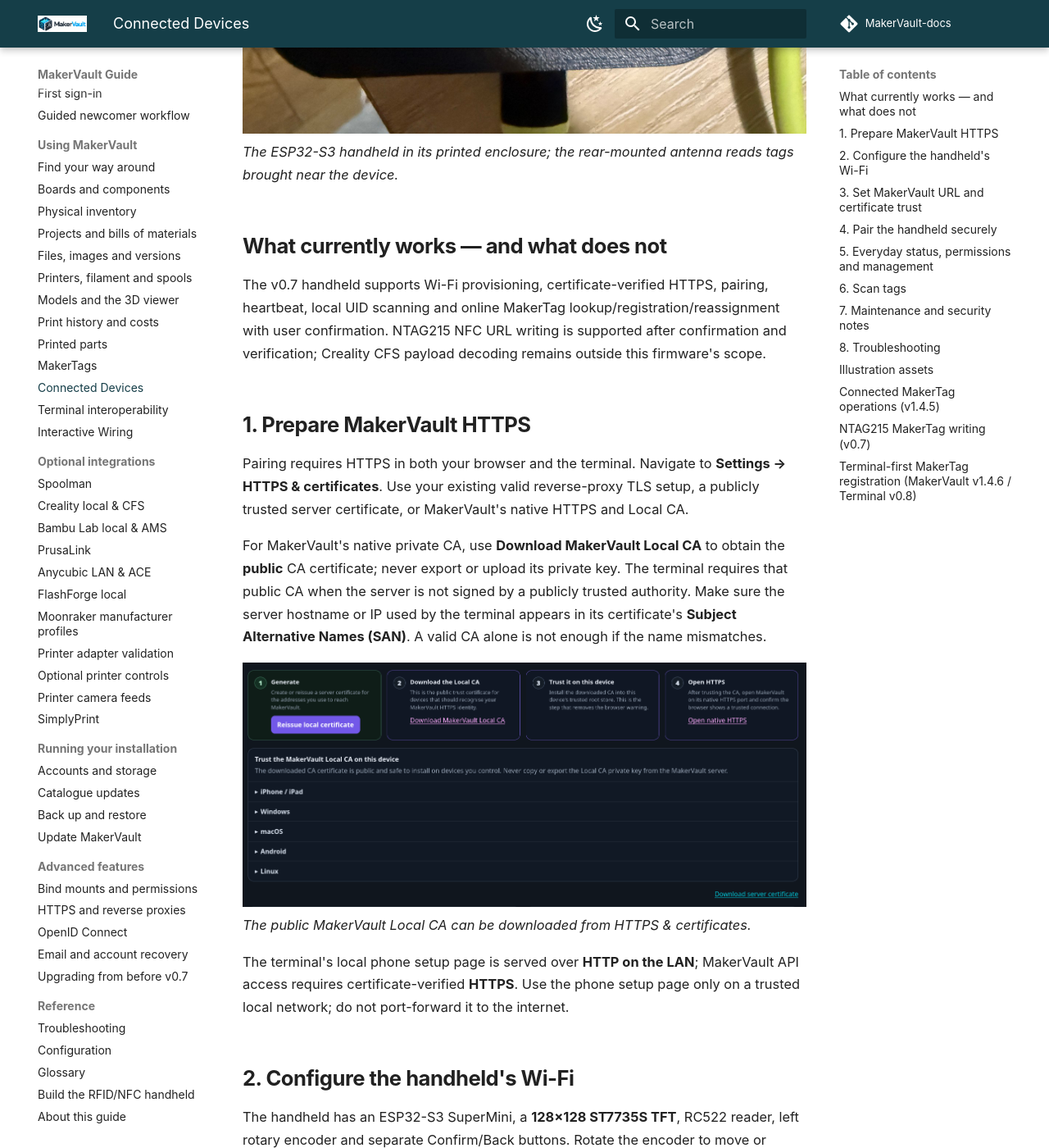
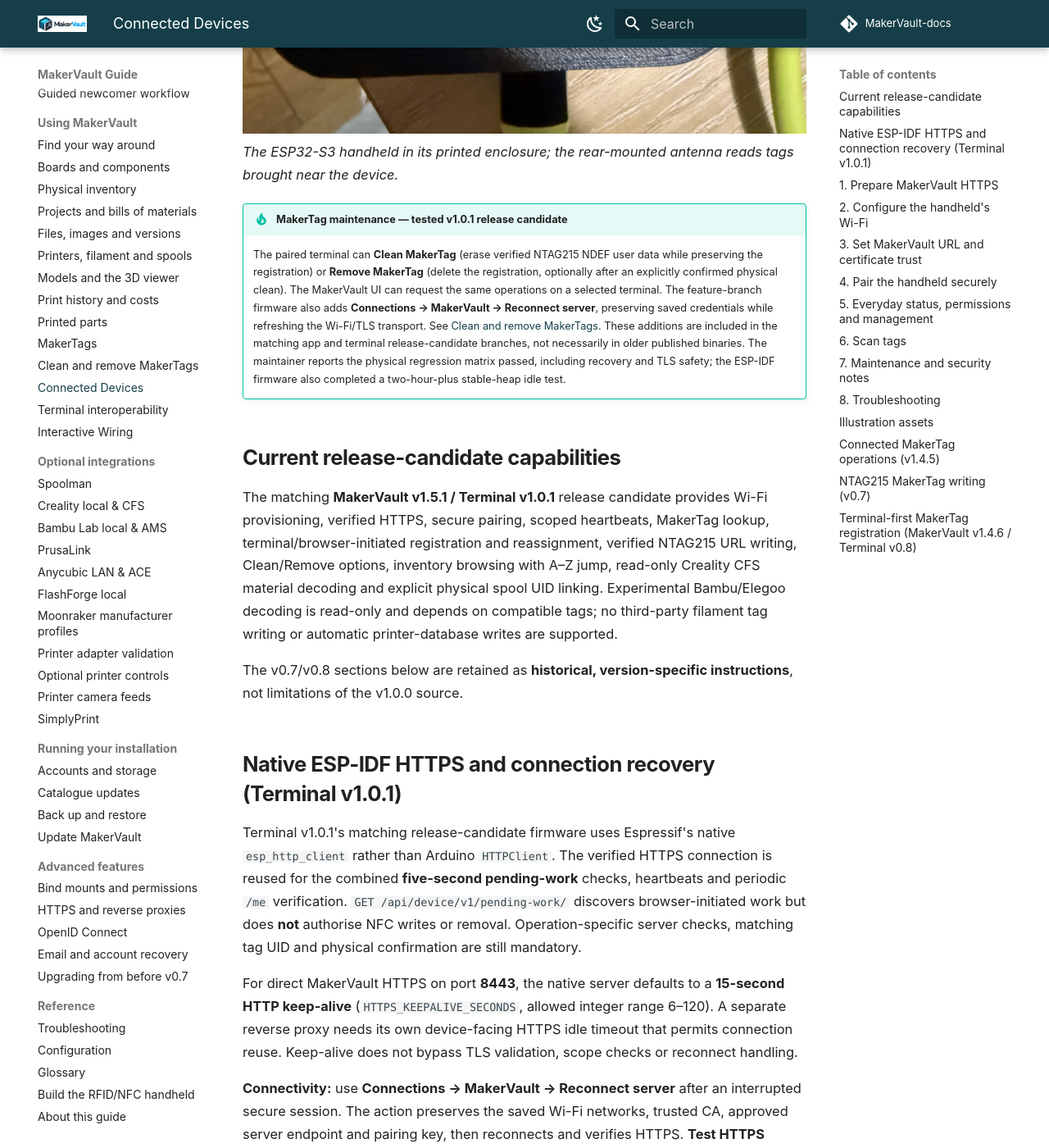
Before and after one commit to gavrd7/MakerVault-docs, an MkDocs documentation site: the page built from docs/guide/using/connected-devices.md, in a window 1280 px wide and 1400 px high, scrolled down 1494 px. Shown: the whole window at 82% size. Built offline with MkDocs 1.6.1 and Material for MkDocs 9.7.7, drawn with Linux system fonts in a browser that asks for light colours; comment, search, counter and statistics services are not loaded; some of the changed text lies outside the part shown.

Commit message:
docs: Clean and Remove MakerTags workflows and terminal reconnect guide (#38)
* docs: add full end-user guide for Clean/Remove MakerTag and terminal reconnect

* docs: link new Clean/Remove MakerTag guide and distinguish draft from releases

* docs: link new Clean/Remove MakerTag guide and distinguish draft from releases

* docs: link new Clean/Remove MakerTag guide and distinguish draft from releases

* docs: link new Clean/Remove MakerTag guide and distinguish draft from releases

* docs: clarify Wi-Fi reset, reconnect outcome and persistent TLS memory investigation

* docs: explain unified terminal request polling and required matching app API

* docs: update guide README for tested MakerTag and ESP-IDF release candidate

* docs: record tested terminal networking and MakerTag maintenance in guide

* docs: update Connected Devices for v1.0.0 native HTTPS and recovery

* docs: align MakerTags instructions with tested v1.0.0 release candidate

* docs: remove preview label for tested maintenance guide

* docs: highlight validated v1.5/Terminal v1.0 changes on guide landing page

* docs(release): align README.md with app 1.5.1 and terminal 1.0.1

* docs(release): align docs/guide/using/connected-devices.md with app 1.5.1 and terminal 1.0.1

* docs(release): align docs/guide/using/maker-tag-maintenance.md with app 1.5.1 and terminal 1.0.1

* docs(release): align docs/guide/using/maker-tags.md with app 1.5.1 and terminal 1.0.1

* docs(release): align docs/guide/index.md with app 1.5.1 and terminal 1.0.1

* docs(release): align mkdocs.yml with app 1.5.1 and terminal 1.0.1

```diff
--- a/docs/guide/using/connected-devices.md
+++ b/docs/guide/using/connected-devices.md
@@ -13,10 +13,24 @@
 ![MakerVault handheld terminal enclosure](../assets/screenshots/connected-devices/terminal-enclosure.jpg)
 *The ESP32-S3 handheld in its printed enclosure; the rear-mounted antenna reads tags brought near the device.*
 
-## What currently works — and what does not
+!!! tip "MakerTag maintenance — tested v1.0.1 release candidate"
+    The paired terminal can **Clean MakerTag** (erase verified NTAG215 NDEF user data while preserving the registration) or **Remove MakerTag** (delete the registration, optionally after an explicitly confirmed physical clean). The MakerVault UI can request the same operations on a selected terminal. The feature-branch firmware also adds **Connections → MakerVault → Reconnect server**, preserving saved credentials while refreshing the Wi-Fi/TLS transport. See [Clean and remove MakerTags](maker-tag-maintenance.md). These additions are included in the matching app and terminal release-candidate branches, not necessarily in older published binaries. The maintainer reports the physical regression matrix passed, including recovery and TLS safety; the ESP-IDF firmware also completed a two-hour-plus stable-heap idle test.
 
-The v0.7 handheld supports Wi-Fi provisioning, certificate-verified HTTPS, pairing, heartbeat, local UID scanning and online MakerTag lookup/registration/reassignment with user confirmation. NTAG215 NFC URL writing is supported after confirmation and verification; Creality CFS payload decoding remains outside this firmware's scope.
+## Current release-candidate capabilities
 
+The matching **MakerVault v1.5.1 / Terminal v1.0.1** release candidate provides Wi-Fi provisioning, verified HTTPS, secure pairing, scoped heartbeats, MakerTag lookup, terminal/browser-initiated registration and reassignment, verified NTAG215 URL writing, Clean/Remove options, inventory browsing with A–Z jump, read-only Creality CFS material decoding and explicit physical spool UID linking. Experimental Bambu/Elegoo decoding is read-only and depends on compatible tags; no third-party filament tag writing or automatic printer-database writes are supported.
+
+The v0.7/v0.8 sections below are retained as **historical, version-specific instructions**, not limitations of the v1.0.0 source.
+
+## Native ESP-IDF HTTPS and connection recovery (Terminal v1.0.1)
+
+Terminal v1.0.1's matching release-candidate firmware uses Espressif's native `esp_http_client` rather than Arduino `HTTPClient`. The verified HTTPS connection is reused for the combined **five-second pending-work** checks, heartbeats and periodic `/me` verification. `GET /api/device/v1/pending-work/` discovers browser-initiated work but does **not** authorise NFC writes or removal. Operation-specific server checks, matching tag UID and physical confirmation are still mandatory.
+
+For direct MakerVault HTTPS on port **8443**, the native server defaults to a **15-second HTTP keep-alive** (`HTTPS_KEEPALIVE_SECONDS`, allowed integer range 6–120). A separate reverse proxy needs its own device-facing HTTPS idle timeout that permits connection reuse. Keep-alive does not bypass TLS validation, scope checks or reconnect handling.
+
+**Connectivity:** use **Connections → MakerVault → Reconnect server** after an interrupted secure session. The action preserves the saved Wi-Fi networks, trusted CA, approved server endpoint and pairing key, then reconnects and verifies HTTPS. **Test HTTPS** remains diagnostic. If certificate trust fails, correct the CA, hostname or device time; never disable verification or send a stored key to another origin.
+
+**Memory validation:** earlier Arduino-client firmware lost approximately 96 bytes per completed idle request. Native ESP-IDF HTTPS and corrected temporary-buffer cleanup before FreeRTOS task deletion yielded stable idle heap in a two-hour-plus physical run, with no memory-recovery reboots. The maintainer reports the full release validation matrix passed. These are results for the tested device/network, not a universal guarantee. Compare `[HEAP IDLE]` samples taken after worker completion; individual negative `[TLS HEAP]` request deltas can represent temporary allocations.
 ## 1. Prepare MakerVault HTTPS
 
 Pairing requires HTTPS in both your browser and the terminal. Navigate to **Settings → HTTPS & certificates**. Use your existing valid reverse-proxy TLS setup, a publicly trusted server certificate, or MakerVault's native HTTPS and Local CA.
@@ -140,7 +154,7 @@
 | Cannot join Wi-Fi | Check 2.4 GHz compatibility, SSID/password and signal |
 | Server unreachable or DNS failure | Verify the server URL, DNS, network access and HTTPS port |
 | **Certificate rejected** | Import the correct public Local CA or use a valid public certificate; verify SAN hostname/IP and dates |
-| `HTTPClient -1` | This is a client-side failure, **not** HTTP status -1; inspect **Test HTTPS** TLS details |
+| HTTPS transport error (`ESP-IDF HTTP` or legacy `HTTPClient -1`) | A client-side failure, **not** an HTTP status; inspect **Test HTTPS** TLS details and verify connectivity and certificate trust |
 | mbedTLS `-0x2700` | X.509 verification failed; inspect trust chain, hostname and expiry |
 | TLS Verified but API 401 | Check whether the terminal is paired, has its original credential and uses the approved endpoint |
 | API 403 | Check permission scopes and whether the operation is supported |
--- a/mkdocs.yml
+++ b/mkdocs.yml
@@ -54,7 +54,7 @@
   - assets/guide-search.js
 extra:
   generator: false
-copyright: MakerVault · Guide for v1.5.0
+copyright: MakerVault · Guide for v1.5.1
 nav:
   - Welcome: index.md
   - Getting started:
@@ -76,6 +76,7 @@
       - Print history and costs: using/print-history.md
       - Printed parts: using/printed-parts.md
       - MakerTags: using/maker-tags.md
+      - Clean and remove MakerTags: using/maker-tag-maintenance.md
       - Connected Devices: using/connected-devices.md
       - Terminal interoperability: using/terminal-interoperability.md
       - Interactive Wiring: using/interactive-wiring.md
```
Also changed, not shown: README.md (+7 -1 lines), docs/guide/index.md (+1 -1 lines), docs/guide/using/maker-tag-maintenance.md (added, +85 -0 lines), docs/guide/using/maker-tags.md (+6 -1 lines).
